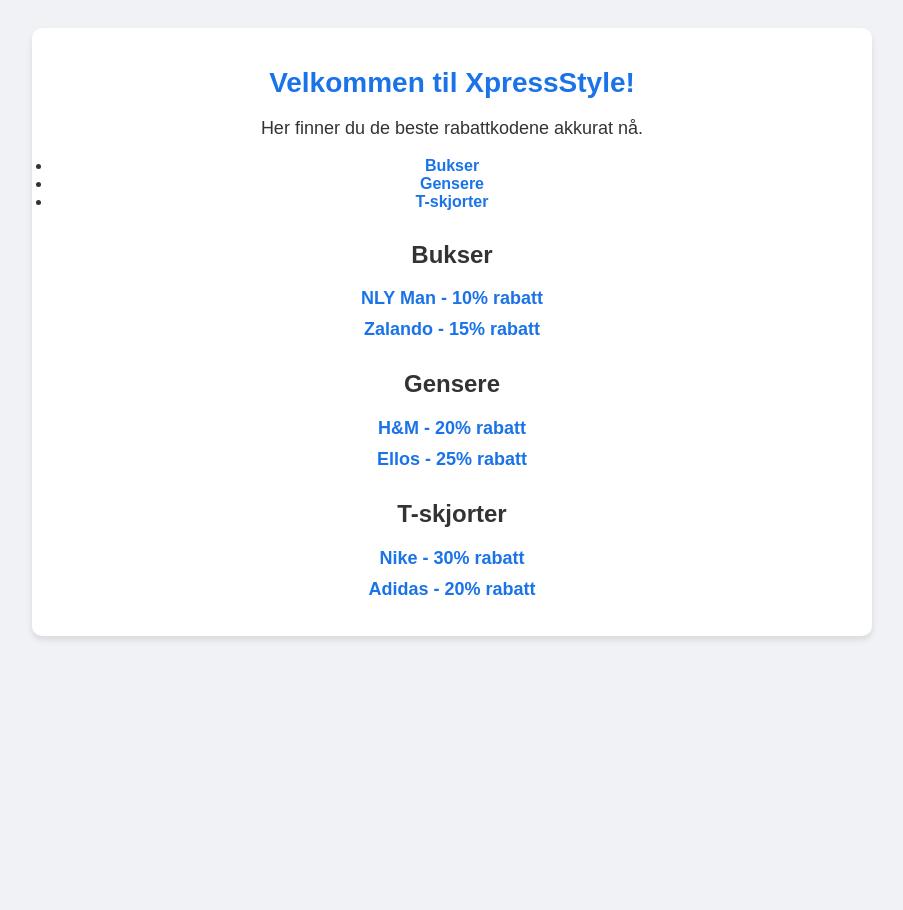
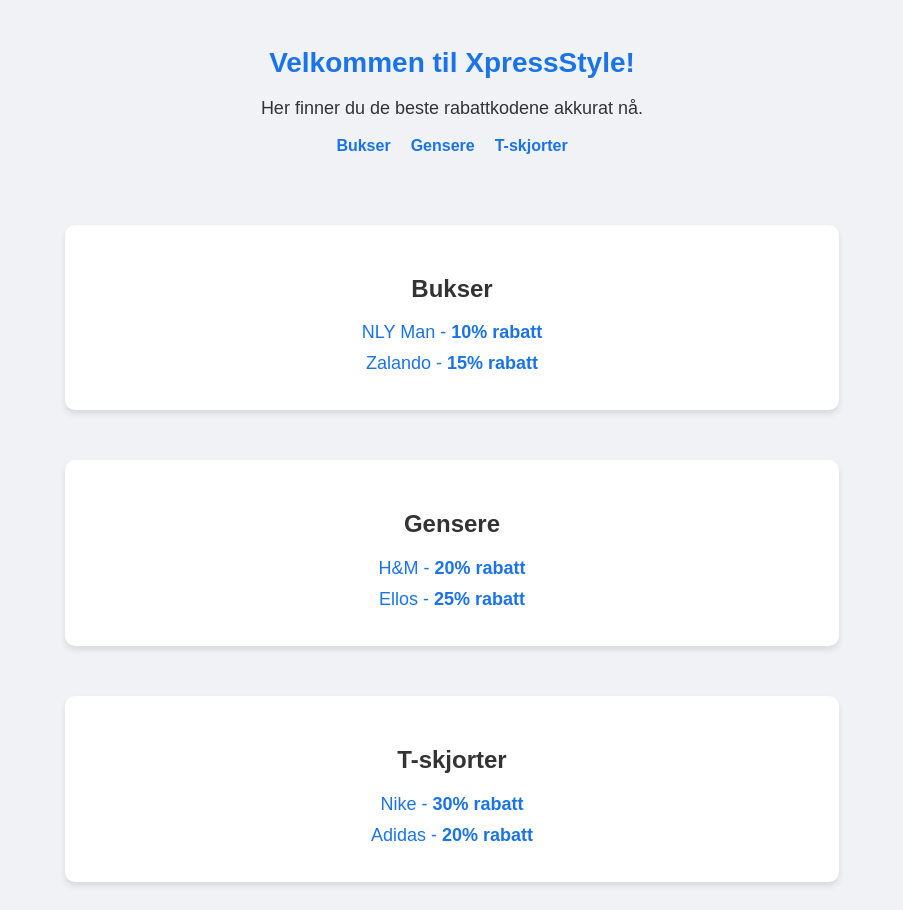
Before and after one commit to Mstensnes/Xpressstyle, a Next.js app: page / in a window 1280 px wide. Shown: the whole page, without its empty margins (188-1091 px from the left). Before the commit the page ends 800 px from the top, so only its background shows below. Built offline with nearby package versions, Linux system fonts and the light colour scheme.

Commit message:
Update 7 global.css

```diff
--- a/styles/global.css
+++ b/styles/global.css
@@ -15,31 +15,40 @@
   font-size: 24px;
   color: #333;
   margin-top: 30px;
+  scroll-margin-top: 80px; /* Hindrer at overskriftene klippes av */
 }
 
 p {
   font-size: 18px;
 }
 
-.container {
-  max-width: 800px;
-  margin: 0 auto;
+/* Navigasjonslenker */
+.nav-links {
+  list-style: none;
+  padding: 0;
+  display: flex;
+  justify-content: center;
+  gap: 20px;
+  margin-bottom: 20px;
+}
+
+.nav-links a {
+  text-decoration: none;
+  font-weight: bold;
+  color: #1a73e8;
+}
+
+.nav-links a:hover {
+  text-decoration: underline;
+}
+
+/* Kategori-seksjon */
+.kategori-seksjon {
+  margin-top: 50px;
+  padding: 20px;
   background: white;
-  padding: 20px;
   border-radius: 10px;
   box-shadow: 0px 4px 6px rgba(0, 0, 0, 0.1);
+  display: inline-block;
+  width: 60%;
 }
-
-ul {
-  padding: 0;
-}
-
-a {
-  text-decoration: none;
-  color: #1a73e8;
-  font-weight: bold;
-}
-
-a:hover {
-  text-decoration: underline;
-}
```
